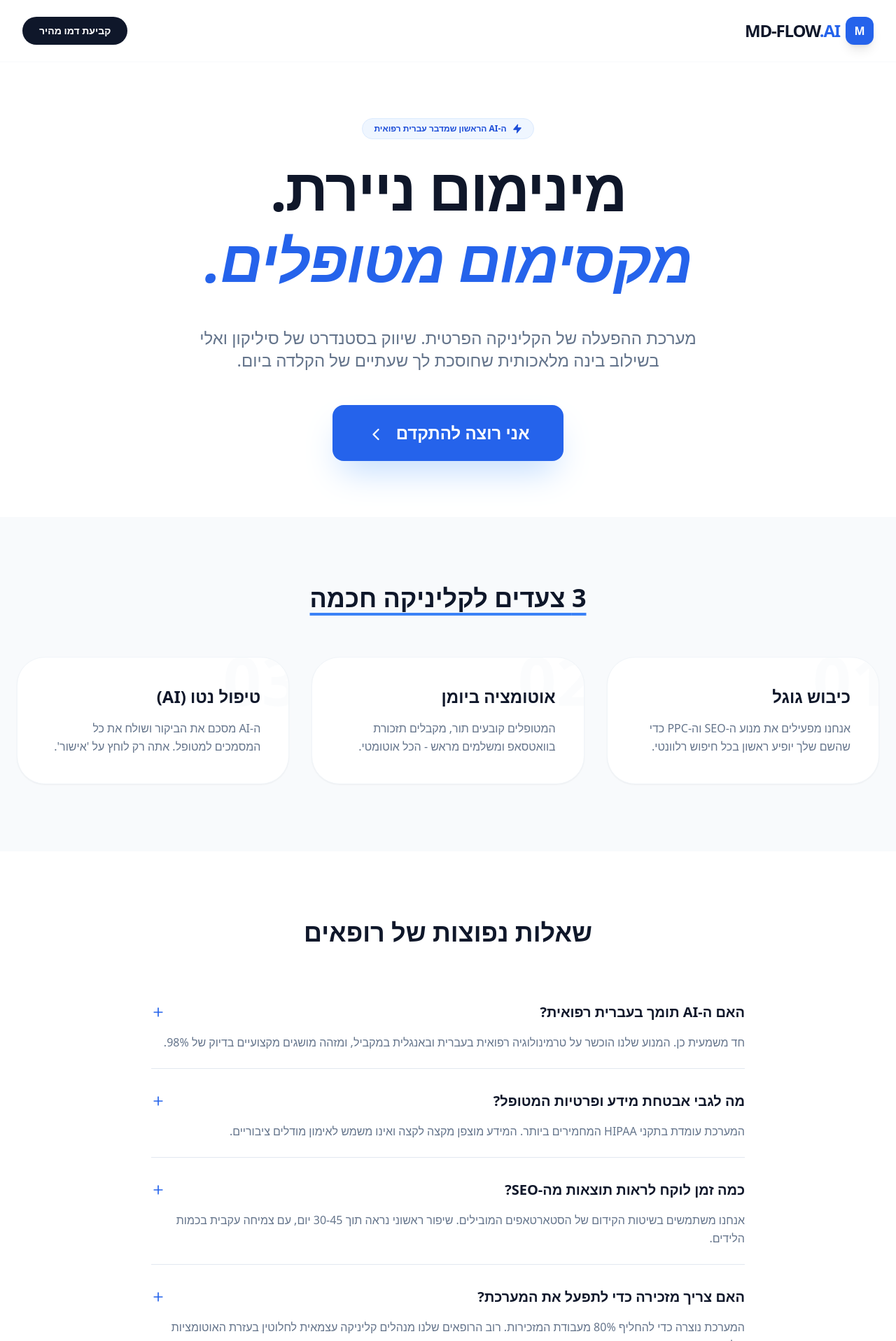
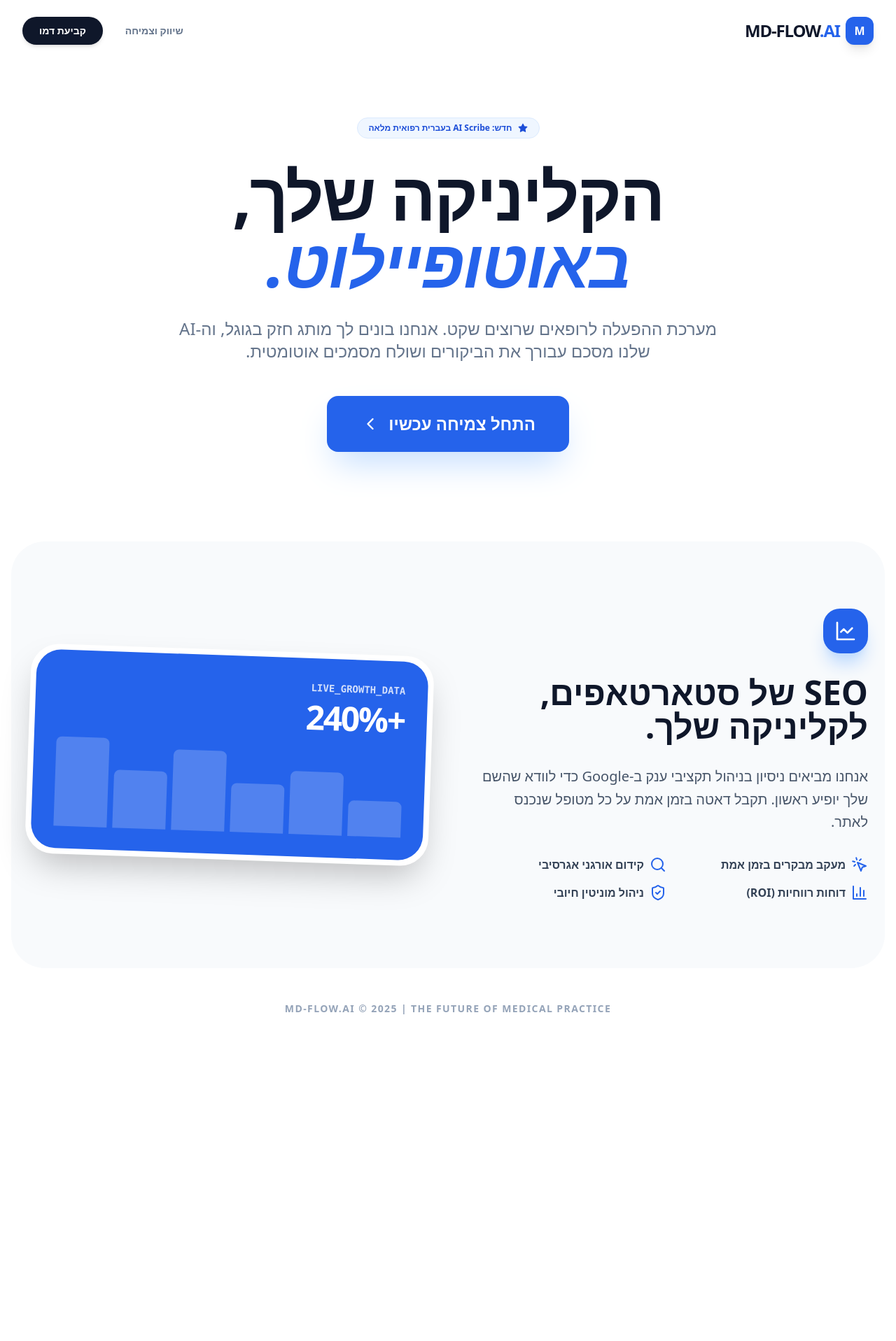
Before and after one commit to shybarm/MD-Flow, a Next.js app: page / in a window 1280 px wide. Shown: the top 1917 px of the page at 70% size. After the commit the page ends 1500 px from the top, so only its background shows below. Built offline with nearby package versions, Linux system fonts and the light colour scheme.

Commit message:
Update page.tsx

```diff
--- a/app/page.tsx
+++ b/app/page.tsx
@@ -2,94 +2,89 @@ import React from 'react';
 import {
   Search, BrainCircuit, CalendarCheck, MessageSquare,
   BarChart3, ShieldCheck, ChevronLeft, Zap, Star,
-  MousePointerClick, LineChart, FileText, Bell, Plus, Minus
+  MousePointerClick, LineChart, FileText, Bell
 } from 'lucide-react';
 
 export default function LandingPage() {
   return (
     <div className="min-h-screen bg-white text-slate-900 selection:bg-blue-100 font-sans" dir="rtl">
 
-      {/* Navigation */}
-      <nav className="flex items-center justify-between px-8 py-6 max-w-7xl mx-auto border-b border-slate-50">
+      {/* Glow Effect Background */}
+      <div className="absolute top-0 left-1/2 -translate-x-1/2 w-full h-[600px] bg-gradient-to-b from-blue-50/50 to-transparent -z-10" />
+
+      {/* Nav */}
+      <nav className="flex items-center justify-between px-8 py-6 max-w-7xl mx-auto">
         <div className="flex items-center gap-2">
           <div className="w-10 h-10 bg-blue-600 rounded-xl flex items-center justify-center text-white font-black shadow-lg">M</div>
           <span className="text-2xl font-black tracking-tighter">MD-FLOW<span className="text-blue-600">.AI</span></span>
         </div>
-        <button className="bg-slate-900 text-white px-6 py-2.5 rounded-full hover:bg-blue-600 transition-all font-bold text-sm">קביעת דמו מהיר</button>
+        <div className="hidden md:flex items-center gap-8 text-sm font-bold text-slate-500">
+          <a href="#marketing" className="hover:text-blue-600 transition">שיווק וצמיחה</a>
+          <button className="bg-slate-900 text-white px-6 py-2.5 rounded-full hover:bg-blue-600 transition-all shadow-md">קביעת דמו</button>
+        </div>
       </nav>
 
-      {/* Hero */}
-      <header className="px-6 pt-20 pb-20 text-center max-w-5xl mx-auto">
+      {/* Hero Section */}
+      <header className="px-6 pt-20 pb-32 text-center max-w-5xl mx-auto">
         <div className="inline-flex items-center gap-2 px-4 py-1.5 mb-8 text-xs font-bold text-blue-700 bg-blue-50 rounded-full border border-blue-100">
-          <Zap size={14} fill="currentColor"/> ה-AI הראשון שמדבר עברית רפואית
+          <Star size={14} fill="currentColor"/> חדש: AI Scribe בעברית רפואית מלאה
         </div>
-        <h1 className="text-6xl md:text-[85px] font-black mb-8 leading-[0.9] tracking-tight text-slate-900">
-          מינימום ניירת. <br/>
-          <span className="text-blue-600 italic leading-normal">מקסימום מטופלים.</span>
+
+        <h1 className="text-6xl md:text-8xl font-black mb-8 leading-[1.05] tracking-tight text-slate-900">
+          הקליניקה שלך, <br/>
+          <span className="text-blue-600 italic">באוטופיילוט.</span>
         </h1>
+
         <p className="text-xl md:text-2xl text-slate-500 mb-12 max-w-3xl mx-auto font-medium leading-relaxed">
-          מערכת ההפעלה של הקליניקה הפרטית. שיווק בסטנדרט של סיליקון ואלי בשילוב בינה מלאכותית שחוסכת לך שעתיים של הקלדה ביום.
+          מערכת ההפעלה לרופאים שרוצים שקט. אנחנו בונים לך מותג חזק בגוגל, וה-AI שלנו מסכם עבורך את הביקורים ושולח מסמכים אוטומטית.
         </p>
-        <button className="bg-blue-600 text-white px-12 py-6 rounded-2xl text-2xl font-black hover:scale-105 transition-all shadow-2xl shadow-blue-200">
-          אני רוצה להתקדם <ChevronLeft className="inline-block mr-2" size={28}/>
-        </button>
+
+        <div className="flex flex-col sm:flex-row justify-center gap-6">
+          <button className="bg-blue-600 text-white px-12 py-6 rounded-2xl text-2xl font-black hover:bg-blue-700 hover:scale-105 transition-all shadow-2xl shadow-blue-200 flex items-center justify-center gap-3">
+            התחל צמיחה עכשיו <ChevronLeft size={28}/>
+          </button>
+        </div>
       </header>
 
-      {/* Process Section (How it Works) */}
-      <section className="py-24 bg-slate-50 px-6">
-        <div className="max-w-7xl mx-auto">
-          <h2 className="text-4xl font-black text-center mb-16 underline decoration-blue-500 decoration-4 underline-offset-8">3 צעדים לקליניקה חכמה</h2>
-          <div className="grid md:grid-cols-3 gap-8">
-            {[
-              { step: "01", title: "כיבוש גוגל", desc: "אנחנו מפעילים את מנוע ה-SEO וה-PPC כדי שהשם שלך יופיע ראשון בכל חיפוש רלוונטי." },
-              { step: "02", title: "אוטומציה ביומן", desc: "המטופלים קובעים תור, מקבלים תזכורת בוואטסאפ ומשלמים מראש - הכל אוטומטי." },
-              { step: "03", title: "טיפול נטו (AI)", desc: "ה-AI מסכם את הביקור ושולח את כל המסמכים למטופל. אתה רק לוחץ על 'אישור'." }
-            ].map((s, idx) => (
-              <div key={idx} className="bg-white p-10 rounded-[2.5rem] shadow-sm border border-slate-100 relative overflow-hidden">
-                <span className="absolute -top-4 -right-4 text-8xl font-black text-slate-50 opacity-50">{s.step}</span>
-                <h3 className="text-2xl font-black mb-4 relative z-10">{s.title}</h3>
-                <p className="text-slate-500 font-medium relative z-10 leading-relaxed">{s.desc}</p>
+      {/* Marketing Power Section */}
+      <section id="marketing" className="py-24 bg-slate-50 rounded-[3rem] mx-4">
+        <div className="max-w-7xl mx-auto px-6">
+          <div className="flex flex-col md:flex-row items-center gap-16">
+            <div className="flex-1 space-y-8 text-right">
+              <div className="w-16 h-16 bg-blue-600 text-white rounded-3xl flex items-center justify-center shadow-xl shadow-blue-200">
+                <LineChart size={32} />
               </div>
-            ))}
+              <h2 className="text-4xl md:text-5xl font-black leading-tight text-slate-900">
+                SEO של סטארטאפים, <br/>לקליניקה שלך.
+              </h2>
+              <p className="text-xl text-slate-600 font-medium leading-relaxed">
+                אנחנו מביאים ניסיון בניהול תקציבי ענק ב-Google כדי לוודא שהשם שלך יופיע ראשון. תקבל דאטה בזמן אמת על כל מטופל שנכנס לאתר.
+              </p>
+              <ul className="grid grid-cols-1 sm:grid-cols-2 gap-4 font-bold text-slate-700">
+                <li className="flex items-center gap-2"><MousePointerClick className="text-blue-600"/> מעקב מבקרים בזמן אמת</li>
+                <li className="flex items-center gap-2"><Search className="text-blue-600"/> קידום אורגני אגרסיבי</li>
+                <li className="flex items-center gap-2"><BarChart3 className="text-blue-600"/> דוחות רווחיות (ROI)</li>
+                <li className="flex items-center gap-2"><ShieldCheck className="text-blue-600"/> ניהול מוניטין חיובי</li>
+              </ul>
+            </div>
+            <div className="flex-1 bg-white p-2 rounded-[2.5rem] shadow-2xl rotate-2 hidden md:block">
+               <div className="bg-blue-600 p-8 rounded-[2.2rem] text-white text-right">
+                  <div className="text-sm font-bold opacity-80 mb-2 font-mono">LIVE_GROWTH_DATA</div>
+                  <div className="text-5xl font-black mb-4 tracking-tighter">+240%</div>
+                  <div className="h-32 flex items-end gap-2">
+                    {[40, 70, 55, 90, 65, 100].map((h, i) => (
+                      <div key={i} className="flex-1 bg-white/20 rounded-t-lg transition-all hover:bg-white/40" style={{height: `${h}%`}} />
+                    ))}
+                  </div>
+               </div>
+            </div>
           </div>
         </div>
       </section>
 
-      {/* FAQ Section */}
-      <section className="py-24 px-6 max-w-4xl mx-auto">
-        <h2 className="text-4xl font-black text-center mb-16">שאלות נפוצות של רופאים</h2>
-        <div className="space-y-4">
-          {[
-            { q: "האם ה-AI תומך בעברית רפואית?", a: "חד משמעית כן. המנוע שלנו הוכשר על טרמינולוגיה רפואית בעברית ובאנגלית במקביל, ומזהה מושגים מקצועיים בדיוק של 98%." },
-            { q: "מה לגבי אבטחת מידע ופרטיות המטופל?", a: "המערכת עומדת בתקני HIPAA המחמירים ביותר. המידע מוצפן מקצה לקצה ואינו משמש לאימון מודלים ציבוריים." },
-            { q: "כמה זמן לוקח לראות תוצאות מה-SEO?", a: "אנחנו משתמשים בשיטות הקידום של הסטארטאפים המובילים. שיפור ראשוני נראה תוך 30-45 יום, עם צמיחה עקבית בכמות הלידים." },
-            { q: "האם צריך מזכירה כדי לתפעל את המערכת?", a: "המערכת נוצרה כדי להחליף 80% מעבודת המזכירות. רוב הרופאים שלנו מנהלים קליניקה עצמאית לחלוטין בעזרת האוטומציות שלנו." }
-          ].map((faq, i) => (
-            <div key={i} className="border-b border-slate-200 pb-6 pt-4">
-              <h4 className="text-xl font-bold flex items-center justify-between cursor-pointer hover:text-blue-600 transition">
-                {faq.q} <Plus size={20} className="text-blue-600" />
-              </h4>
-              <p className="mt-4 text-slate-500 font-medium leading-relaxed">{faq.a}</p>
-            </div>
-          ))}
-        </div>
-      </section>
-
-      {/* Final Call to Action */}
-      <section className="pb-24 px-6">
-        <div className="max-w-6xl mx-auto bg-slate-900 rounded-[3.5rem] p-16 text-center text-white relative overflow-hidden">
-          <div className="absolute inset-0 bg-gradient-to-br from-blue-600/20 to-transparent pointer-events-none" />
-          <h2 className="text-5xl md:text-6xl font-black mb-8 relative z-10 italic">הגיע הזמן לעבוד חכם.</h2>
-          <p className="text-xl text-slate-400 mb-12 max-w-2xl mx-auto relative z-10">בוא נבנה לך אימפרייה רפואית עם הטכנולוגיה הכי מתקדמת בעולם.</p>
-          <div className="flex flex-col sm:flex-row gap-4 justify-center relative z-10">
-            <button className="bg-blue-600 text-white px-10 py-5 rounded-2xl text-xl font-black hover:bg-blue-500 transition-all shadow-xl">צרו קשר עכשיו</button>
-            <button className="bg-white/10 backdrop-blur-md text-white border border-white/20 px-10 py-5 rounded-2xl text-xl font-black hover:bg-white/20 transition-all">לצפייה בדמו וידאו</button>
-          </div>
-        </div>
-      </section>
-
-      <footer className="py-8 text-center text-slate-400 text-sm font-bold">
-        MD-FLOW.AI © 2025 | BUILT BY GROWTH EXPERTS FOR DOCTORS
+      {/* Footer */}
+      <footer className="py-12 text-center text-slate-400 font-bold text-sm tracking-widest">
+        MD-FLOW.AI © 2025 | THE FUTURE OF MEDICAL PRACTICE
       </footer>
     </div>
   );
```
